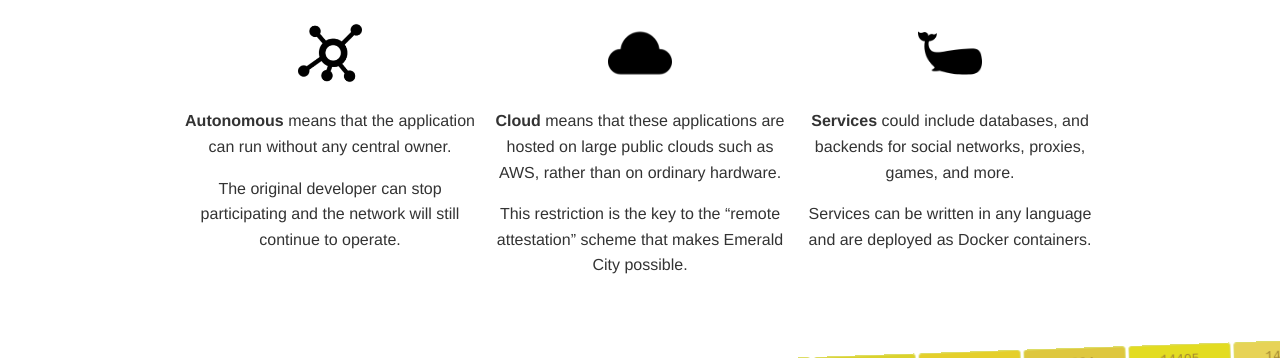
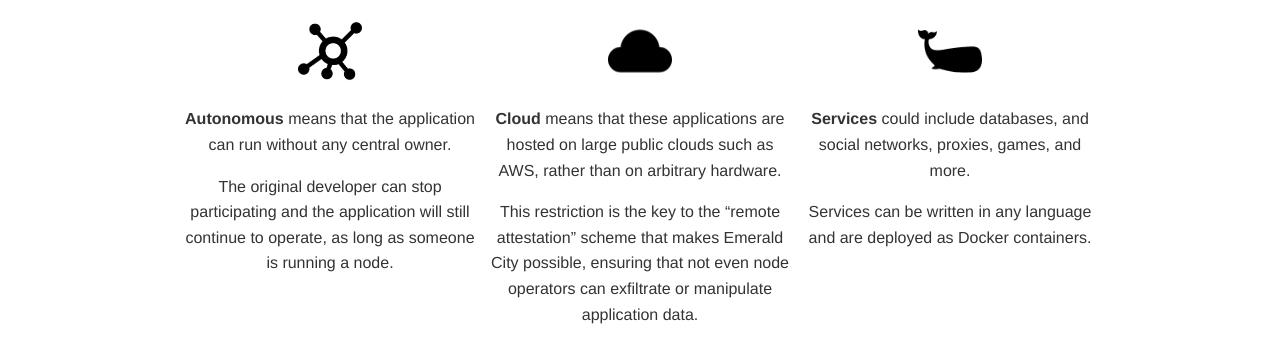
Before and after one commit to emerald-city/website, a plain HTML site: page index.html in a window 1280 px wide. Shown: the part 364-722 px from the top of the page. Drawn offline with nearby package versions, Linux system fonts and the light colour scheme.

Commit message:
edit copy

```diff
--- a/index.html
+++ b/index.html
@@ -90,26 +90,27 @@
 						central owner.
 					</p>
 					<p>
-						The original developer can stop participating and the network will still
-						continue to operate.
+						The original developer can stop participating and the application will still
+						continue to operate, as long as someone is running a node.
 					</p>
 				</div>
 				<div class="trifold animate__animated animate__fadeInUp">
 					<img src="cloud.png" alt="Cloud Icon" class="icon" />
 					<p>
 						<strong>Cloud</strong> means that these applications are hosted on large
-						public clouds such as AWS, rather than on ordinary hardware.
+						public clouds such as AWS, rather than on arbitrary hardware.
 					</p>
 					<p>
 						This restriction is the key to the “remote attestation” scheme that makes
-						Emerald City possible.
+						Emerald City possible, ensuring that not even node operators can exfiltrate
+						or manipulate application data.
 					</p>
 				</div>
 				<div class="trifold animate__animated animate__fadeInRight">
 					<img src="services.png" alt="Services Icon" class="icon" />
 					<p>
-						<strong>Services</strong> could include databases, and backends for social
-						networks, proxies, games, and more.
+						<strong>Services</strong> could include databases, and social networks,
+						proxies, games, and more.
 					</p>
 
 					<p>
```
Lines whose indentation alone changed are shown as unchanged.
